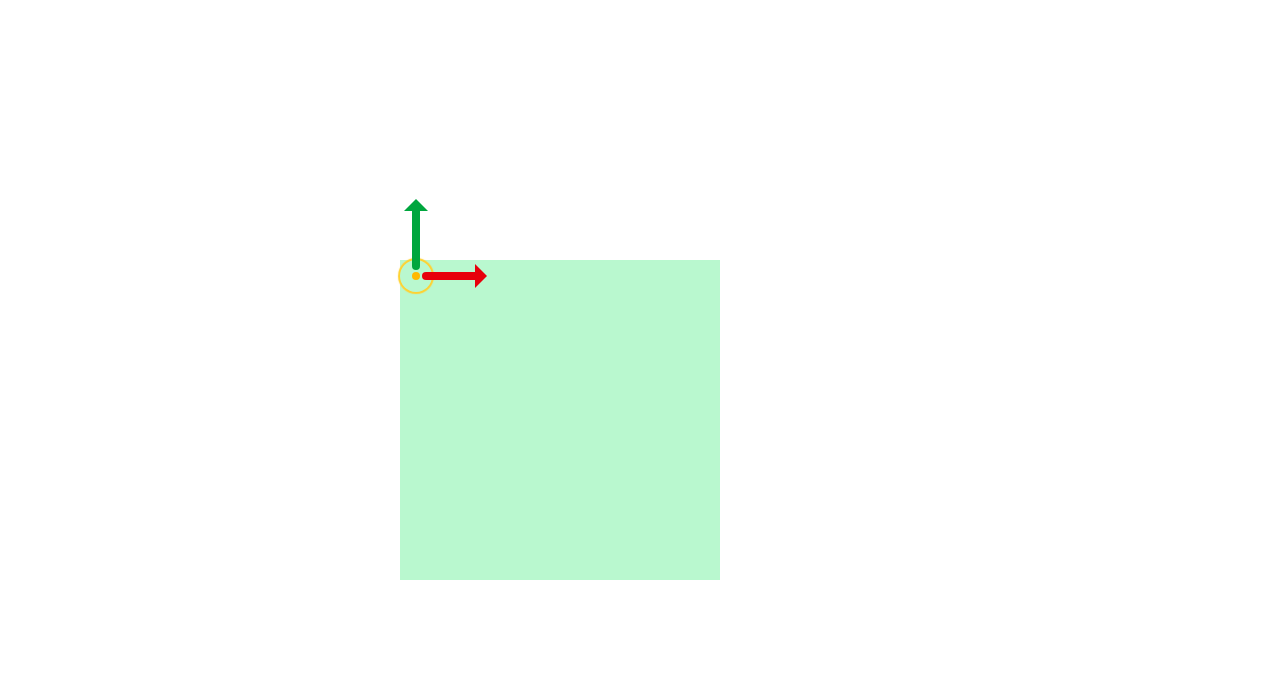
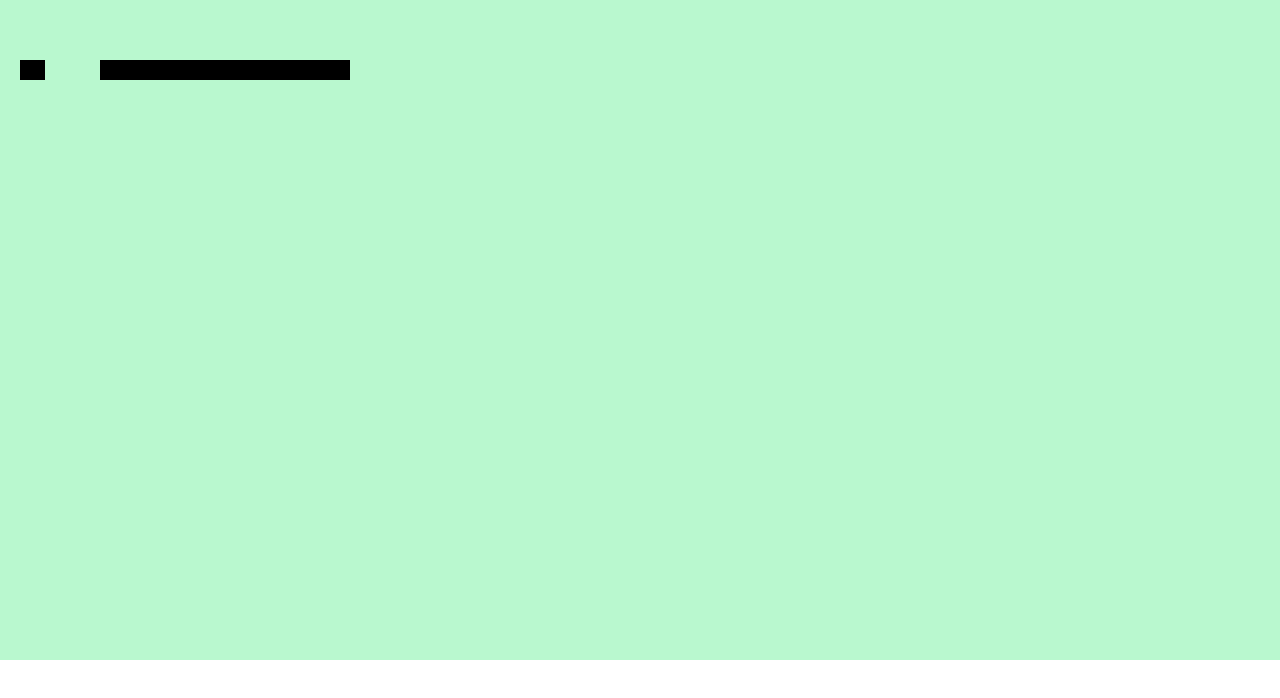
Before and after one commit to auilk/vectra, a Next.js app: page / in a window 1280 px wide. Shown: the part 140-838 px from the top of the page. After the commit the page ends 800 px from the top, so only its background shows below. Built offline with nearby package versions, Linux system fonts and the light colour scheme.

Commit message:
create SvgCanvas component rendering rects from svg store

```diff
--- a/app/components/MoveGizmo.jsx
+++ b/app/components/MoveGizmo.jsx
@@ -9,7 +9,6 @@ export default function MoveGizmo()
 
     const [x, setX] = useState(0);
     const [y, setY] = useState(0);
-    const [offset, setOffset] = useState(0);
 
     return (
         <div
--- /dev/null
+++ b/app/components/SvgCanvas.jsx
@@ -0,0 +1,31 @@
+"use client";
+
+import { useEffect } from "react";
+import { useSvgStore } from "../stores/svg-store";
+import { useShallow } from 'zustand/react/shallow'
+
+export default function SvgCanvas()
+{
+    const { elements, AddElement } = useSvgStore(useShallow(state =>
+    {
+        return { elements: state.elements, AddElement: state.AddElement };
+    }));
+
+    useEffect(() =>
+    {
+        AddElement("rect1", { x: 100, y: 200, width: 250, height: 20 });
+        AddElement("rect2", { x: 20, y: 200, width: 25, height: 20 });
+    }, []);
+
+    return (
+        <svg className="w-full h-full">
+            {Object.entries(elements).map(([id, element]) => (
+                <rect
+                key={id}
+                {...element.props}
+                fill="black"
+                />
+            ))}
+        </svg>
+    );
+}
--- a/app/page.js
+++ b/app/page.js
@@ -1,9 +1,9 @@
-import MoveGizmo from "./components/MoveGizmo";
+import SvgCanvas from "./components/SvgCanvas";
 
 export default function Home() {
   return (
-    <div className="m-100 w-80 h-80 bg-green-200 relative">
-      <MoveGizmo></MoveGizmo>
+    <div className="w-dvw h-dvh bg-green-200">
+      <SvgCanvas></SvgCanvas>
     </div>
   );
 }
--- a/app/stores/svg-store.js
+++ b/app/stores/svg-store.js
@@ -1,9 +1,7 @@
-import { create } from 'zustand';
+import { create } from "zustand";
 
-export default useSvgStore = create((set) => ({
-  elements: {
-    rect: { props: { x: 50, y: 50, width: 100, height: 80 } },
-  },
+export const useSvgStore = create((set) => ({
+  elements: {},
 
   AddElement: (id, props) =>
     set(state =>
@@ -26,5 +24,4 @@ export default useSvgStore = create((set) => ({
       delete newElements[id];
       return { elements: newElements };
     })
-
 }));
```
Also changed, not shown: package.json (+4 -3 lines), 1 other file (tests, documents, lock files or other folders).
